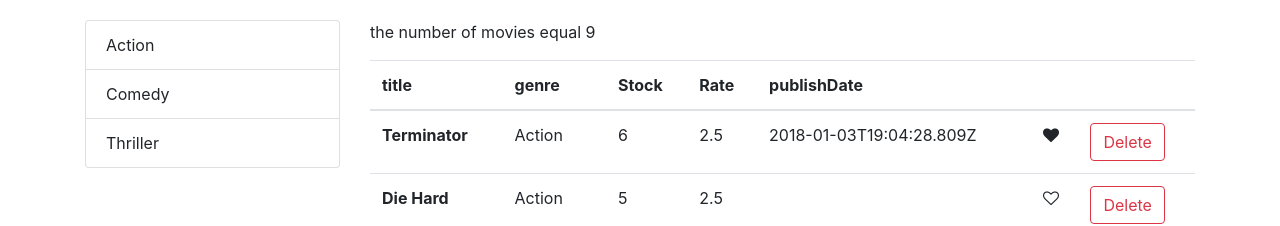
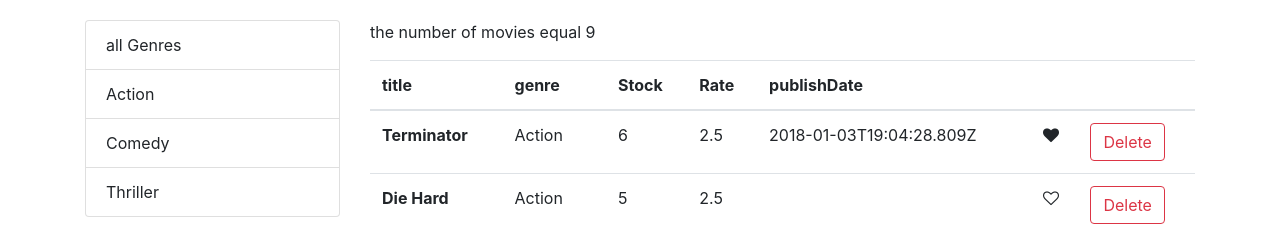
Before and after one commit to ahmedibrahimhassan654/vidlymovieapp, a React (Create React App) app: page / in a window 1280 px wide. Shown: the top 226 px of the page. Built offline with nearby package versions, Linux system fonts and the light colour scheme.

Commit message:
lec 14 filtering adding all genres

```diff
--- a/src/movies/Movies.jsx
+++ b/src/movies/Movies.jsx
@@ -14,7 +14,10 @@
         currentPage: 1
     };
     componentDidMount() {
-        this.setState({ movies: getMovies(), genres: getGenres() });
+        const genres = [{ name: 'all Genres' }, ...getGenres()];
+
+
+        this.setState({ movies: getMovies(), genres });
     }
 
 
@@ -34,7 +37,7 @@
     };
 
     handleGenreSelect = (genre) => {
-        this.setState({ selectedGenre: genre });
+        this.setState({ selectedGenre: genre,currentPage:1 });
     };
     render() {
         const { length: count } = this.state.movies;
@@ -42,7 +45,8 @@
         if (count === 0)
             return <p>there is no movie yet on database </p>;
         //filter
-        const filtered = selectedGenre ? AllMovies.filter((m) => m.genre._id===selectedGenre._id ): AllMovies;
+        const filtered = selectedGenre && selectedGenre._id
+            ? AllMovies.filter((m) => m.genre._id === selectedGenre._id) : AllMovies;
         //paginate movies
         const movies = paginate(filtered, currentPage, pageSize);
 
```
Also changed, not shown: 1 other file (tests, documents, lock files or other folders).
